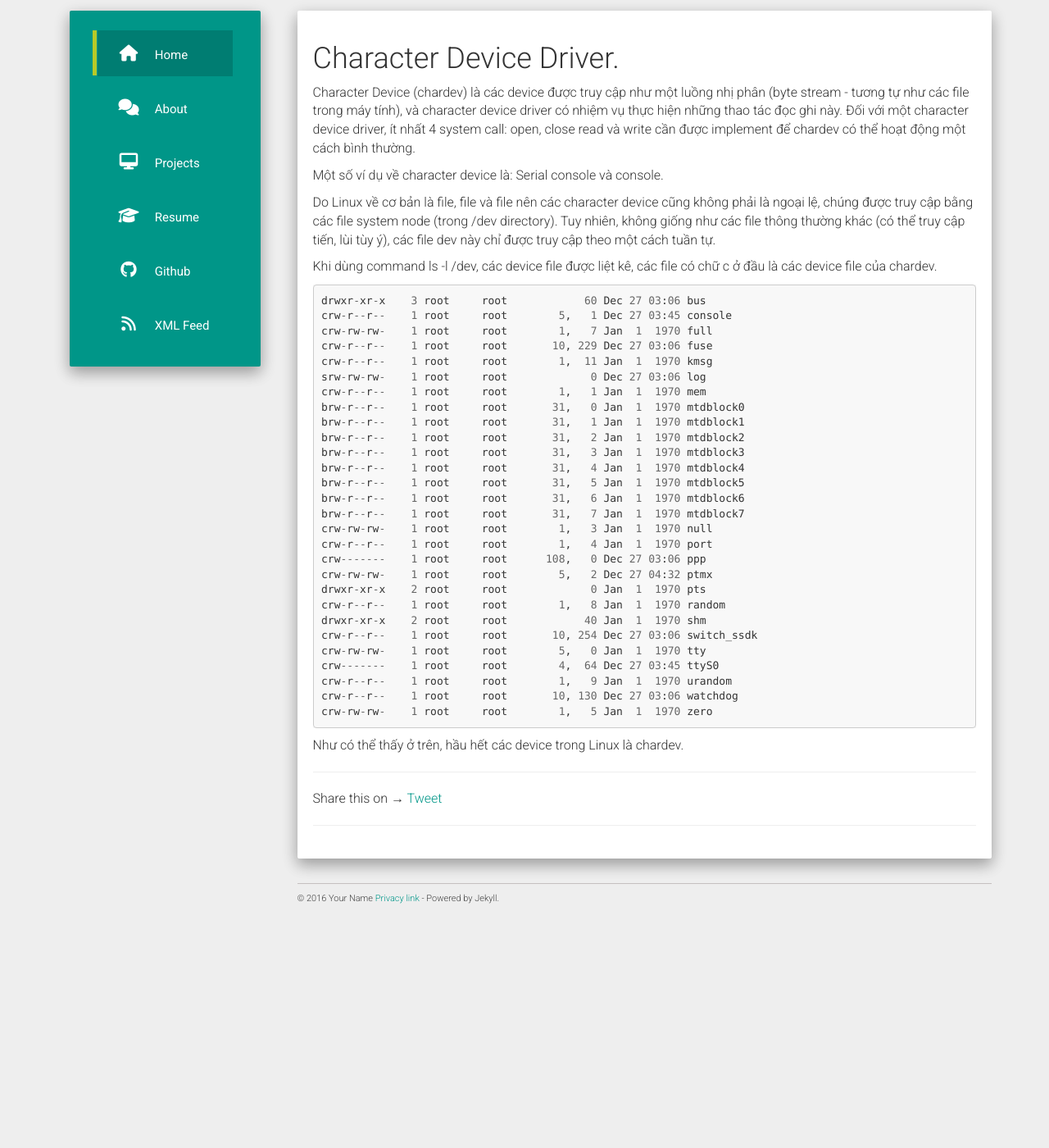
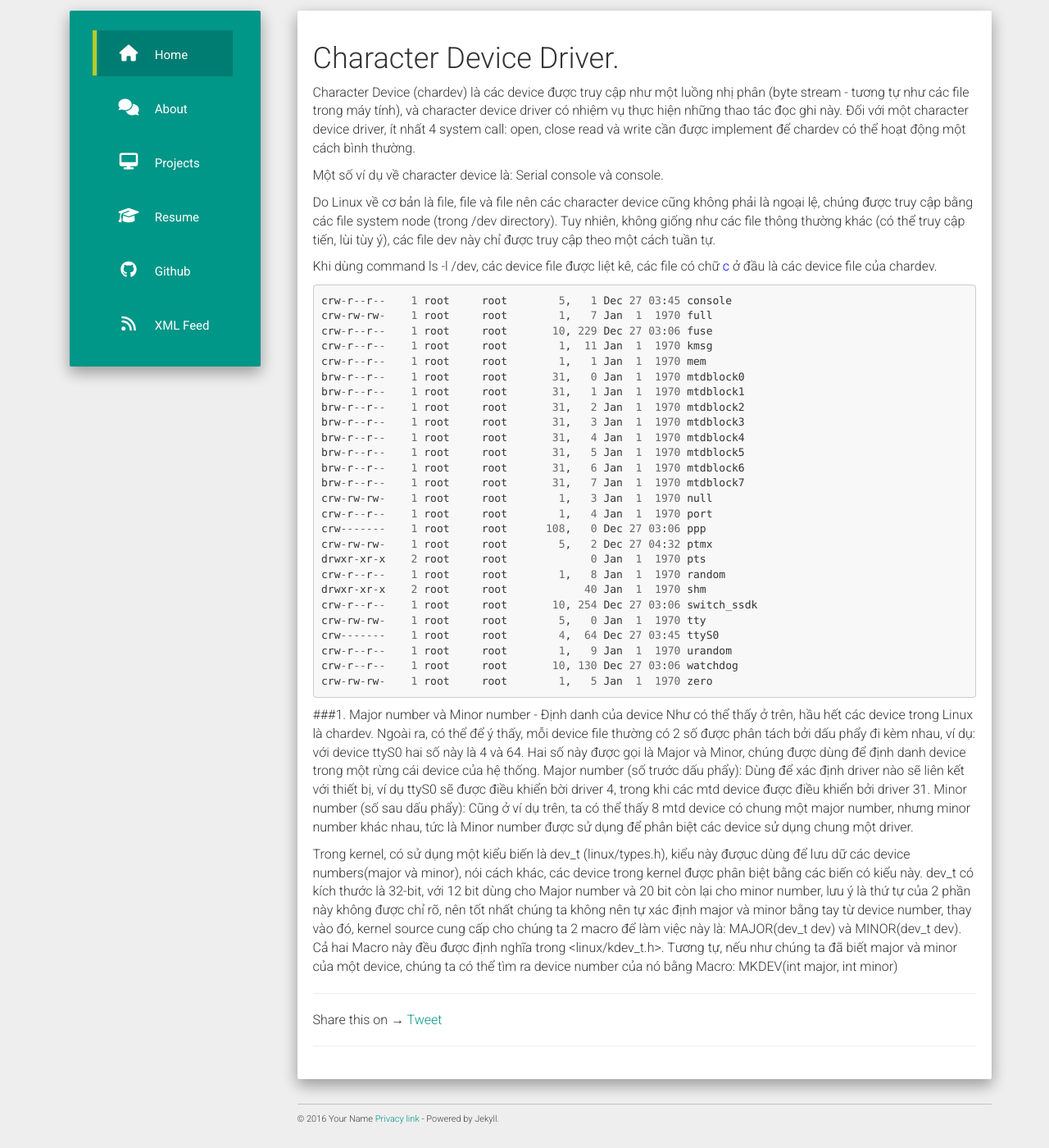
Before and after one commit to ita93/ita93.github.io, a Jekyll site: the page built from _posts/2017-12-18-character-device.md, in a window 1280 px wide and 1400 px high, scrolled down 215 px. Shown: the whole window at 82% size. Built offline with Jekyll 4.4.1, drawn with Linux system fonts in a browser that asks for light colours; nearby versions of some CDN libraries; our own code applies the rules of GitHub Pages for plain Markdown files; comment, search, counter and statistics services are not loaded; before the commit the page ends 1346 px from its top, so only the background shows below that.

Commit message:
Character device - Major and minor
Explain major, minor, dev number

````diff
--- a/_posts/2017-12-18-character-device.md
+++ b/_posts/2017-12-18-character-device.md
@@ -7,15 +7,13 @@ Một số ví dụ về character device là: Serial console và console.
 
 Do Linux về cơ bản là file, file và file nên các character device cũng không phải là ngoại lệ, chúng được truy cập bằng các file system node (trong /dev directory). Tuy nhiên, không giống như các file thông thường khác (có thể truy cập tiến, lùi tùy ý), các file dev này chỉ được truy cập theo một cách tuần tự.
 
-Khi dùng command ls -l /dev, các device file được liệt kê, các file có chữ c ở đầu là các device file của chardev.
+Khi dùng command ls -l /dev, các device file được liệt kê, các file có chữ <span style="color:blue">c</span> ở đầu là các device file của chardev.
 
 ```python
-drwxr-xr-x    3 root     root            60 Dec 27 03:06 bus
 crw-r--r--    1 root     root        5,   1 Dec 27 03:45 console
 crw-rw-rw-    1 root     root        1,   7 Jan  1  1970 full
 crw-r--r--    1 root     root       10, 229 Dec 27 03:06 fuse
 crw-r--r--    1 root     root        1,  11 Jan  1  1970 kmsg
-srw-rw-rw-    1 root     root             0 Dec 27 03:06 log
 crw-r--r--    1 root     root        1,   1 Jan  1  1970 mem
 brw-r--r--    1 root     root       31,   0 Jan  1  1970 mtdblock0
 brw-r--r--    1 root     root       31,   1 Jan  1  1970 mtdblock1
@@ -40,4 +38,11 @@ crw-r--r--    1 root     root       10, 130 Dec 27 03:06 watchdog
 crw-rw-rw-    1 root     root        1,   5 Jan  1  1970 zero
 ```
 
-Như có thể thấy ở trên, hầu hết các device trong Linux là chardev.
+###1. Major number và Minor number - Định danh của device
+Như có thể thấy ở trên, hầu hết các device trong Linux là chardev. Ngoài ra, có thể để ý thấy, mỗi device file thường có 2 số được phân tách bởi dấu phẩy đi kèm nhau, ví dụ: với device ttyS0 hai số này là 4 và 64. Hai số này được gọi là Major và Minor, chúng được dùng để định danh device trong một rừng cái device của hệ thống.
+Major number (số trước dấu phẩy): Dùng để xác định driver nào sẽ liên kết với thiết bị, ví dụ ttyS0 sẽ được điều khiển bời driver 4, trong khi các mtd device được điều khiển bởi driver 31.
+Minor number (số sau dấu phẩy): Cũng ở ví dụ trên, ta có thể thấy 8 mtd device có chung một major number, nhưng minor number khác nhau, tức là Minor number được sử dụng để phân biệt các device sử dụng chung một driver.
+
+Trong kernel, có sử dụng một kiểu biến là  dev_t (linux/types.h), kiểu này đượuc dùng để lưu dữ các device numbers(major và minor), nói cách khác, các device trong kernel được phân biệt bằng các biến có kiểu này.
+dev_t có kích thước là 32-bit, với 12 bit dùng cho Major number và 20 bit còn lại cho minor number, lưu ý là thứ tự của 2 phần này không được chỉ rõ, nên tốt nhất chúng ta không nên tự xác định major và minor bằng tay từ device number, thay vào đó, kernel source cung cấp cho chúng ta 2 macro để làm việc này là: MAJOR(dev_t dev) và MINOR(dev_t dev). Cả hai Macro này đều được định nghĩa trong <linux/kdev_t.h>.
+Tương tự, nếu như chúng ta đã biết major và minor của một device, chúng ta có thể tìm ra device number của nó bằng Macro: MKDEV(int major, int minor)
````
